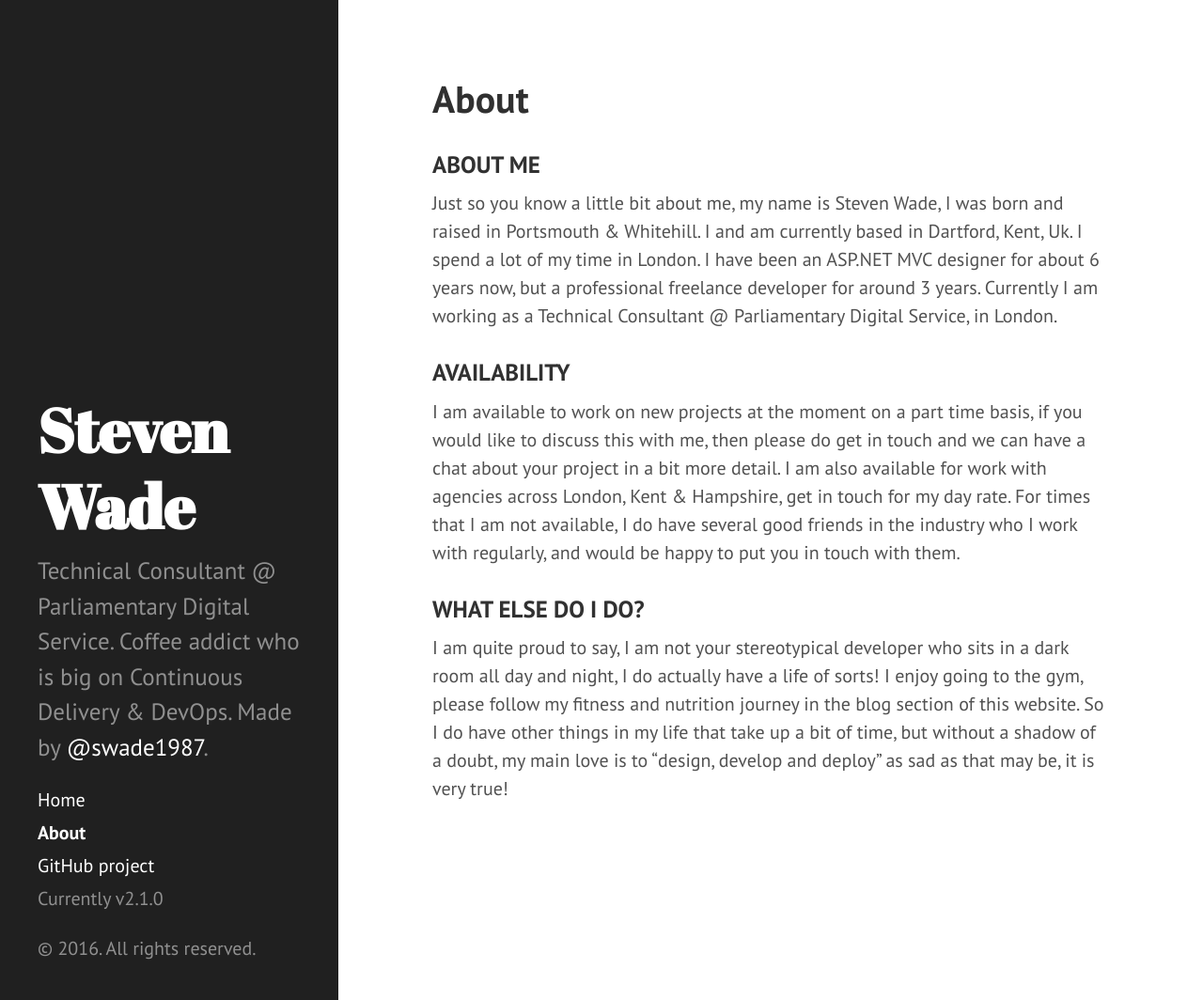
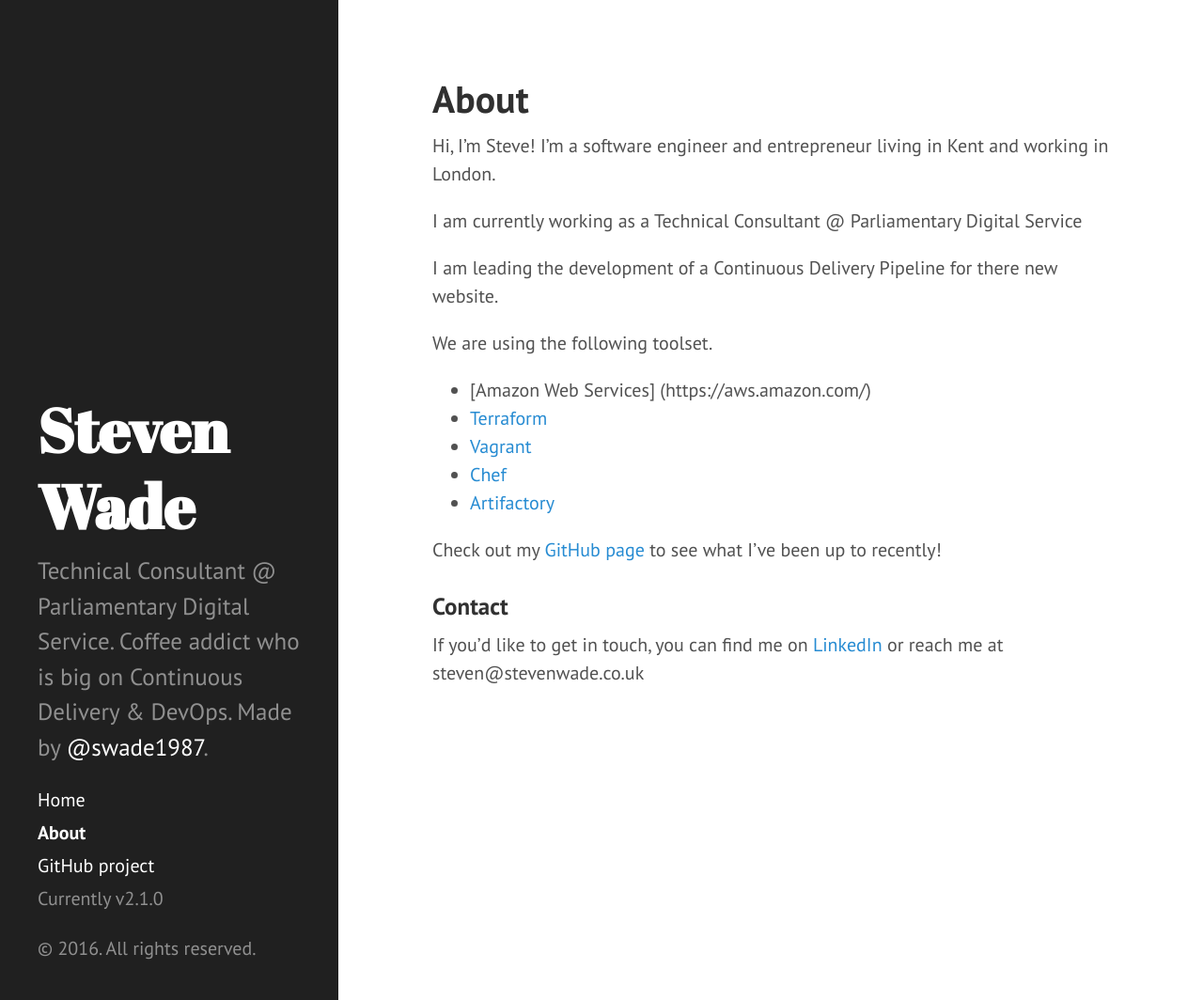
Before and after one commit to swade1987/swade1987.github.io, a Jekyll site: the page built from about.md, in a window 1280 px wide and 1064 px high. Shown: the whole window at 94% size. Built offline with Jekyll 4.4.1, drawn with Linux system fonts in a browser that asks for light colours; Markdown is read by kramdown in place of the engine named in the settings.

Commit message:
reworking the "about" page

```diff
--- a/_config.yml
+++ b/_config.yml
@@ -16,10 +16,10 @@ author:
   name:           'Steven Wade'
   url:            https://twitter.com/swade1987
 
-paginate:         5
+paginate:         3
 
 # Custom vars
 version:          2.1.0
 
 github:
-  repo:           https://github.com/swade1987/stevenwade.github.io
+  repo:           https://github.com/swade1987/swade1987.github.io
--- a/about.md
+++ b/about.md
@@ -3,11 +3,22 @@ layout: page
 title: About
 ---
 
-### ABOUT ME
-Just so you know a little bit about me, my name is Steven Wade, I was born and raised in Portsmouth & Whitehill. I and am currently based in Dartford, Kent, Uk. I spend a lot of my time in London. I have been an ASP.NET MVC designer for about 6 years now, but a professional freelance developer for around 3 years. Currently I am working as a Technical Consultant @ Parliamentary Digital Service, in London.
+Hi, I'm Steve! I'm a software engineer and entrepreneur living in Kent and working in London.
 
-### AVAILABILITY
-I am available to work on new projects at the moment on a part time basis, if you would like to discuss this with me, then please do get in touch and we can have a chat about your project in a bit more detail. I am also available for work with agencies across London, Kent & Hampshire, get in touch for my day rate. For times that I am not available, I do have several good friends in the industry who I work with regularly, and would be happy to put you in touch with them.
+I am currently working as a Technical Consultant @ Parliamentary Digital Service
 
-### WHAT ELSE DO I DO?
-I am quite proud to say, I am not your stereotypical developer who sits in a dark room all day and night, I do actually have a life of sorts! I enjoy going to the gym, please follow my fitness and nutrition journey in the blog section of this website. So I do have other things in my life that take up a bit of time, but without a shadow of a doubt, my main love is to “design, develop and deploy” as sad as that may be, it is very true!
+I am leading the development of a Continuous Delivery Pipeline for there new website.
+
+We are using the following toolset.
+
+* [Amazon Web Services] (https://aws.amazon.com/)
+* [Terraform](https://www.terraform.io/)
+* [Vagrant](https://www.vagrantup.com/)
+* [Chef](https://www.chef.io/chef)
+* [Artifactory](https://www.jfrog.com/artifactory/)
+
+Check out my [GitHub page](https://github.com/swade1987) to see what I've been up to recently!
+
+### Contact
+
+If you'd like to get in touch, you can find me on [LinkedIn](http://uk.linkedin.com/in/stevendavidwade/) or reach me at steven@stevenwade.co.uk
```
